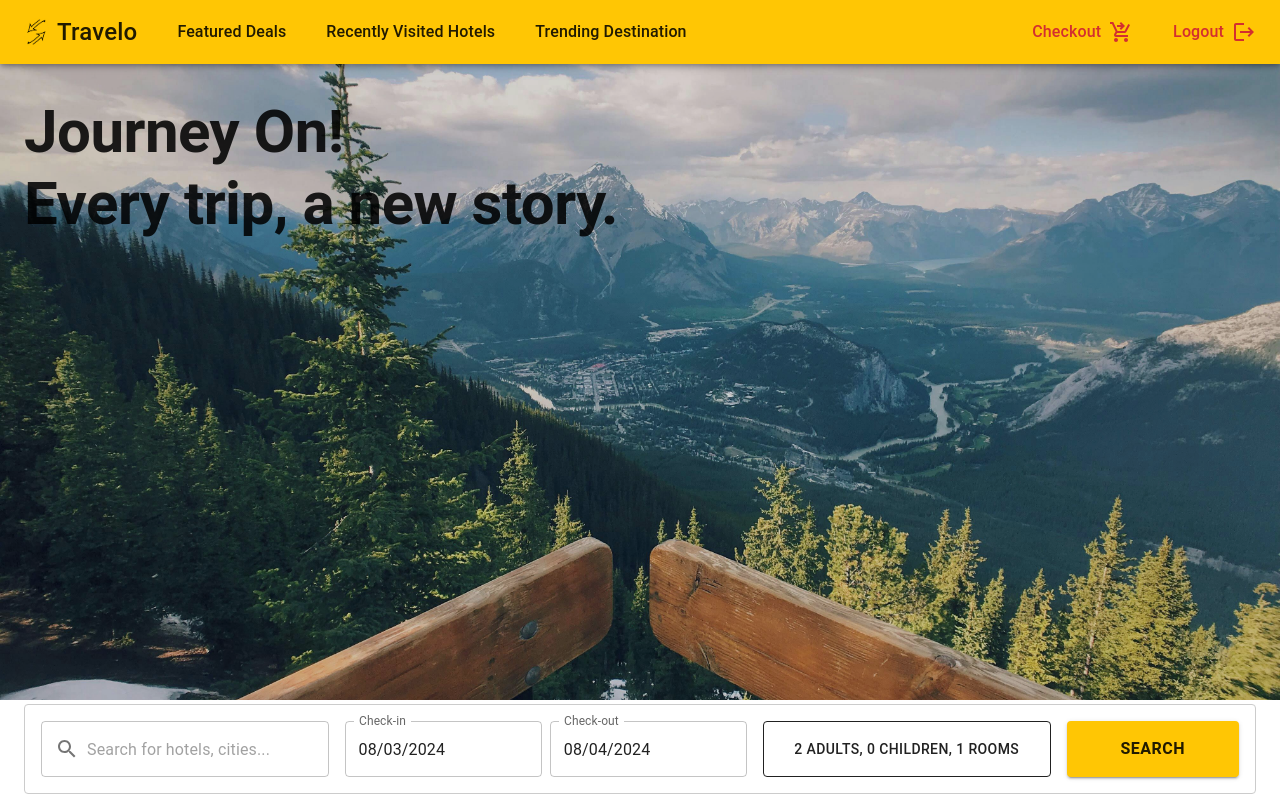
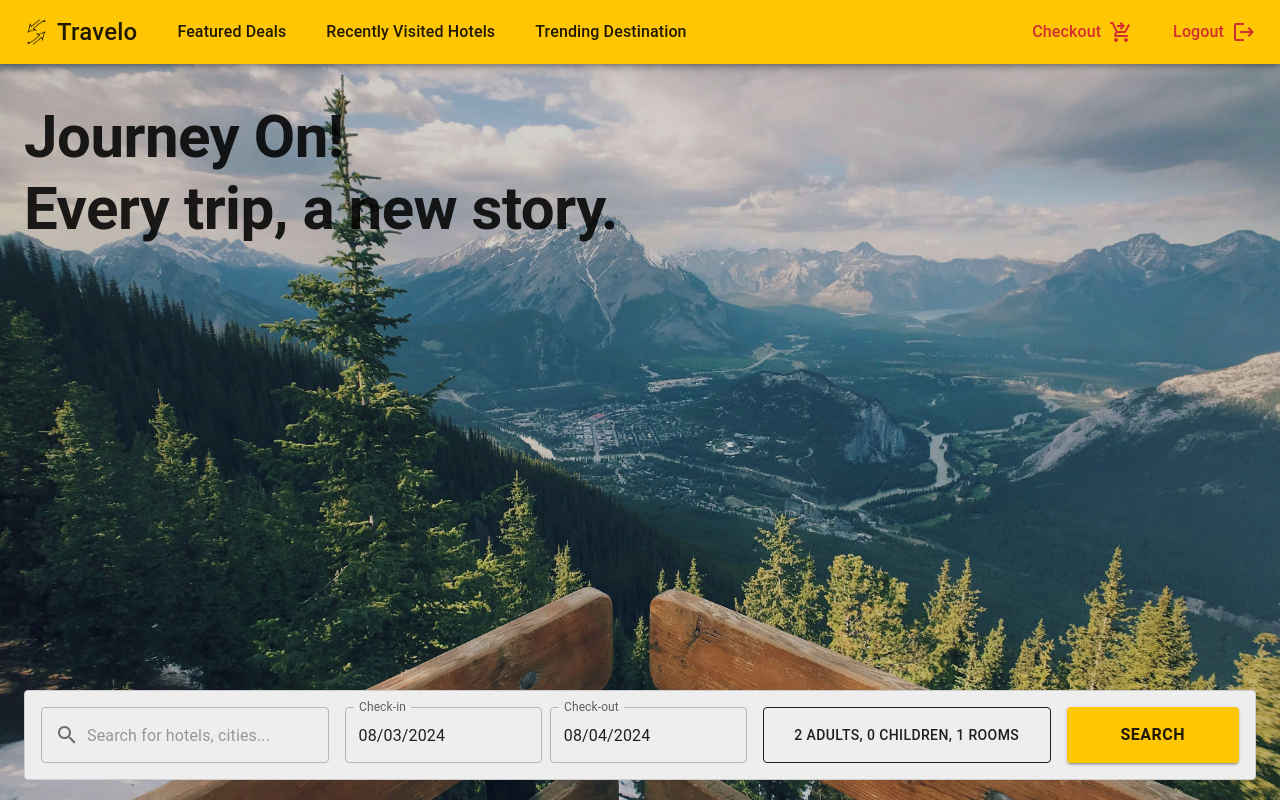
Before and after one commit to Jamal-SaadEddin/Travelo, a React (Vite) app: page / in a window 1280 px wide. Built offline with nearby package versions, Linux system fonts and the light colour scheme.

Commit message:
Enhance UI- Make search box above the hero image

```diff
--- a/src/components/HeroSection/HeroSection.tsx
+++ b/src/components/HeroSection/HeroSection.tsx
@@ -12,7 +12,7 @@ const styles = {
   hero: {
     position: "relative",
     width: "100%",
-    height: "calc(100vh - 164px)",
+    height: "calc(100vh - 64px)",
     overflow: "hidden",
   },
   heroText: {
--- a/src/components/SearchBox/SearchBox.tsx
+++ b/src/components/SearchBox/SearchBox.tsx
@@ -1,5 +1,11 @@
 import SearchIcon from "@mui/icons-material/Search";
-import { Box, Button, InputAdornment, TextField } from "@mui/material";
+import {
+  Box,
+  Button,
+  InputAdornment,
+  TextField,
+  useTheme,
+} from "@mui/material";
 import { AdapterDayjs } from "@mui/x-date-pickers/AdapterDayjs";
 import { DatePicker } from "@mui/x-date-pickers/DatePicker";
 import { LocalizationProvider } from "@mui/x-date-pickers/LocalizationProvider";
@@ -14,14 +20,23 @@ const styles = {
     p: 2,
     border: "1px solid #ccc",
     borderRadius: 1,
-    mt: 0.5,
+    position: "absolute",
+    bottom: "20px",
+    width: "100%",
   },
 };
 
 const SearchBox = () => {
+  const theme = useTheme();
+
   return (
     <LocalizationProvider dateAdapter={AdapterDayjs}>
-      <Box sx={styles.searchBox} flexDirection={{ xs: "column", md: "row" }}>
+      <Box position="relative">
+        <Box
+          sx={styles.searchBox}
+          flexDirection={{ xs: "column", md: "row" }}
+          bgcolor={theme.palette.mode === "dark" ? "#272727" : "#eee"}
+        >
           <Box width={{ xs: "100%", md: "25%" }}>
             <TextField
               placeholder="Search for hotels, cities..."
@@ -65,6 +80,7 @@ const SearchBox = () => {
             </Button>
           </Box>
         </Box>
+      </Box>
     </LocalizationProvider>
   );
 };
```
Lines whose indentation alone changed are shown as unchanged.
